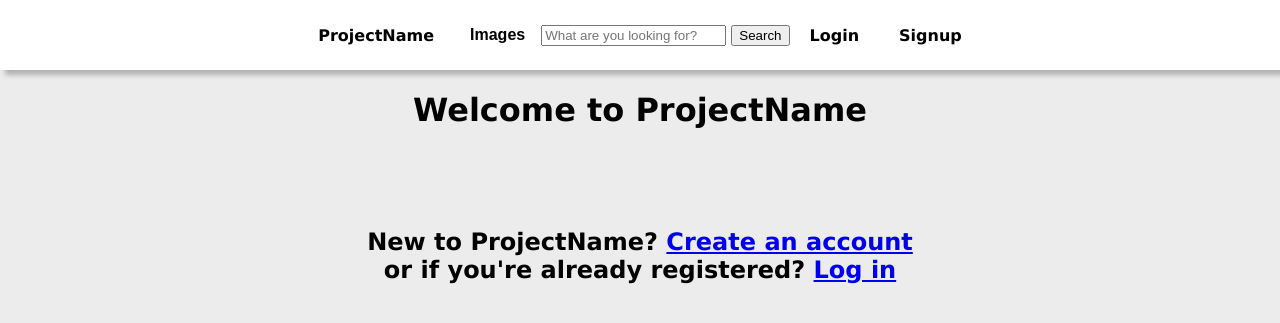
After one commit to dennis-andersson/ImageSharingProject, a Django app: template templates/welcome.html in a window 1280 px wide. The commit adds this page. Shown: the top 323 px of the page. Run offline with Django 3.2, Linux system fonts and the light colour scheme; the template is opened without the code that fills it, so the values that code supplies are empty.

Commit message:
added templates

```diff
--- a/templates/base.html
+++ b/templates/base.html
@@ -9,9 +9,7 @@
 
     <link rel="stylesheet" type="text/css" href="{% static 'styles.css' %}">
 
-    {% if title %}
-    <title>{{ title }}</title>
-    {% endif %}
+    <title>ProjectName</title>
 </head>
 <body>
     {% include "navbar.html" %}
--- a/templates/navbar.html
+++ b/templates/navbar.html
@@ -1,12 +1,6 @@
 <ul class="nav">
     <li class="nav-item">
-        <a href="/">Home</a>
-    </li>
-    <li class="nav-item">
-        <a href="{% url 'products' %}">Products List</a>
-    </li>
-    <li class="nav-item">
-        <a href="{% url 'todos' %}">Todo Lists</a>
+        <a href="/">ProjectName</a>
     </li>
     <li>
         <div class="dropdown">
@@ -18,7 +12,23 @@
         </div>
     </li>
 
+    <li>
+        <div class="search">
+            <form action="/search/" method="GET">
+                <input type="text" class="searchTerm" placeholder="What are you looking for?">
+                <button type="submit" class="searchButton">Search
+<!--
+                      <i class="fa fa-search"></i>
+-->
+               </button>
+            </form>
+         </div>
+    </li>
+
     {% if user.is_authenticated %}
+    <li class="nav-item">
+        <a href="{% url 'user_profile' %}">Profile</a>
+    </li>
     <li class="nav-item">
         <a href="{% url 'logout' %}">Logout</a>
     </li>
--- /dev/null
+++ b/templates/user-profile.html
@@ -0,0 +1,6 @@
+{% extends 'base.html' %}
+
+{% block content %}
+
+
+{% endblock %}
--- /dev/null
+++ b/templates/welcome.html
@@ -0,0 +1,22 @@
+{% extends 'base.html' %}
+
+{% block content %}
+
+<center>
+    <h1>Welcome to ProjectName</h1>
+    </br></br></br>
+
+    {% if user.is_authenticated %}
+        <h2>
+            Welcome back!</br>
+            <a href="{% url 'image_browse' %}" class="browseButton">Browse</a>
+        </h2>
+    {% else %}
+        <h2>
+            New to ProjectName? <a href="{% url 'signup' %}" class="welomePageLink">Create an account</a></br>
+            or if you're already registered? <a href="{% url 'login' %}" class="welomePageLink">Log in</a>
+        </h2>
+    {% endif %}
+</center>
+
+{% endblock %}
```
Also changed, not shown: templates/image_post.html (added, +10 -0 lines), templates/image_upload.html (added, +13 -0 lines), templates/images_browse.html (added, +14 -0 lines), templates/images_list.html (added, +14 -0 lines).
